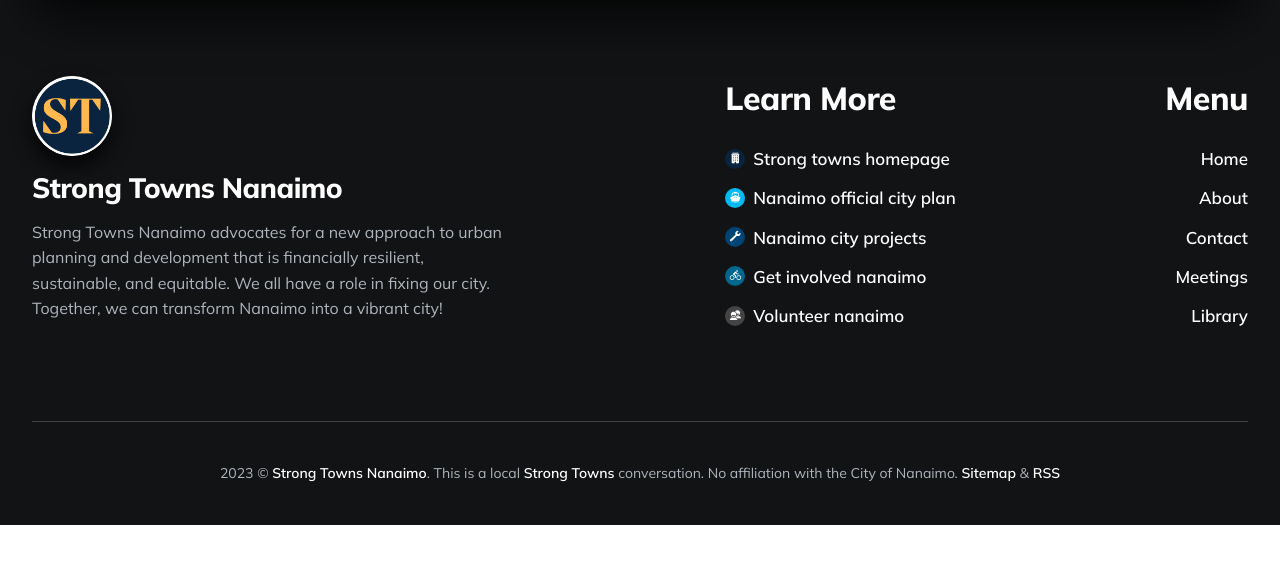
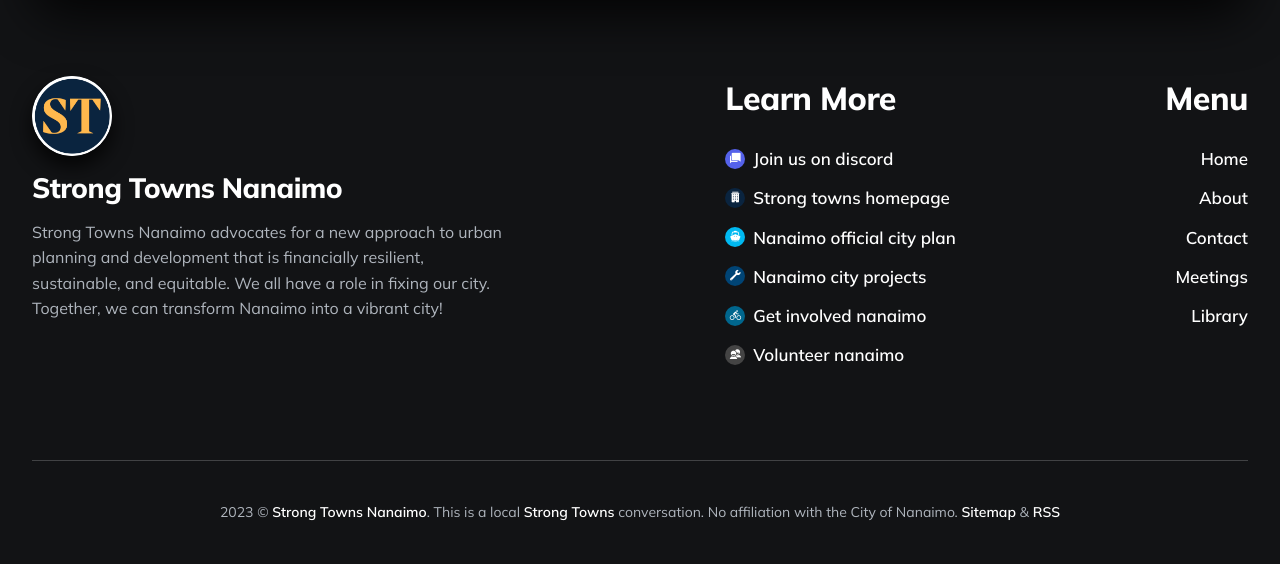
Before and after one commit to LaputanMachines/beautiful-nanaimo, a Jekyll site: the page built from index.html, in a window 1280 px wide and 900 px high, scrolled down 2798 px, cut to the strip 336-900 px from the top of the window. Built offline with Jekyll 4.4.1, drawn with Linux system fonts in a browser that asks for light colours; the list of posts is cut into pages by our own code; before the commit the page ends 3659 px from its top, so only the background shows below that.

Commit message:
Add Discord link

```diff
--- a/_data/settings.yml
+++ b/_data/settings.yml
@@ -77,6 +77,7 @@
 
 # Social Links
 social:
+- {icon: "ion-md-chatbubbles", color: "#5562ea", name: Join Us On Discord, link: "https://discord.gg/ravqzA3r"}
 - {icon: "ion-ios-business", color: "#0a243f", name: Strong Towns Homepage, link: "https://www.strongtowns.org"}
 - {icon: "ion-ios-boat", color: "#00b9f1", name: Nanaimo Official City Plan, link: "https://www.nanaimo.ca/property-development/community-planning-land-use/city-plan"}
 - {icon: "ion-ios-build", color: "#004475", name: Nanaimo City Projects, link: "https://www.nanaimo.ca/your-government/projects"}
```
